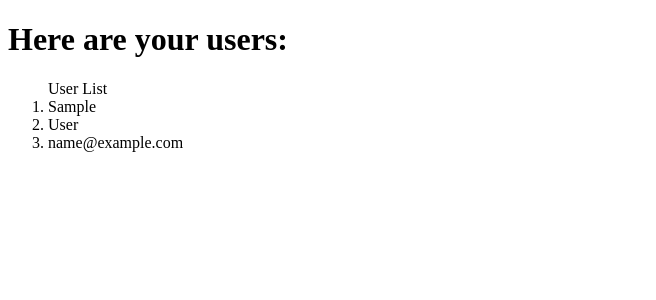
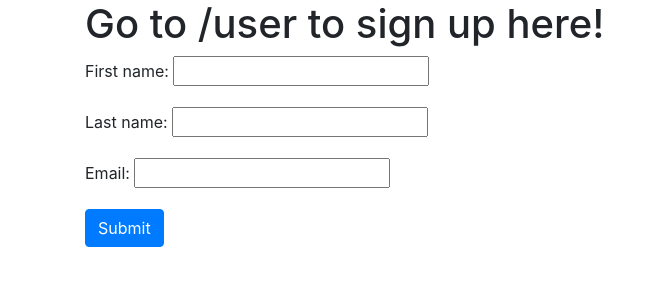
Before and after one commit to huyngopt1994/BootCamp, a Django app: page /first_app/user in a window 1280 px wide. Shown: the top 300 px of the page, without its empty margins (0-656 px from the left). Run offline with Django 3.2, Linux system fonts and the light colour scheme; tables that the repository leaves empty hold one stand-in row (values such as "Sample post"); some libraries are stand-ins or nearby versions.

Commit message:
using model form

```diff
--- a/django/first_django/first_app/forms.py
+++ b/django/first_django/first_app/forms.py
@@ -1,6 +1,12 @@
 from django import forms
 from django.core import validators
+from .models import User
 # Set up Form
+class NewUserForm(forms.ModelForm):
+    class Meta():
+        model = User
+        fields = '__all__'
+
 def check_for_z(value):
 	if value[0].lower() != 'z':
 		raise forms.ValidationError("NAME NEEDS TO START WITH Z")
--- a/django/first_django/first_app/views.py
+++ b/django/first_django/first_app/views.py
@@ -23,6 +23,16 @@ def form_name_view(request):
 	return render(request,'first_app/form_page.html',context={'form':form})
 
 def user(request):
-	user_list = User.objects.order_by('first_name')
-	user_list = {'user_list': user_list}
-	return render(request,'first_app/user.html', context= user_list)
+
+	form = forms.NewUserForm()
+	if request.method == "POST":
+		# some guy submit
+		form = forms.NewUserForm(request.POST)
+
+		if form.is_valid():
+			form.save(commit=True)
+			return index(request)
+		else:
+			print('ERROR FROM INVALID')
+
+	return render(request,'first_app/user.html',{'form':form})
--- a/django/first_django/templates/first_app/user.html
+++ b/django/first_django/templates/first_app/user.html
@@ -4,15 +4,17 @@
 <head>
     <meta charset="UTF-8">
     <title>This is user list</title>
+    <link rel="stylesheet" href="https://stackpath.bootstrapcdn.com/bootstrap/4.0.0/css/bootstrap.min.css">
 </head>
 <body>
-<h1>Here are your users:</h1>
-    {% for user in user_list %}
-    <ol> User List
-        <li>{{ user.first_name }}</li>
-        <li>{{ user.last_name }}</li>
-        <li>{{ user.email }}</li>
-        </ol>
-    {% endfor %}
+<div class="container">
+        <h1>Go to /user to sign up here!</h1>
+    <form method="POST">
+        {{ form.as_p }}
+        {% csrf_token %}
+        <input type="submit" class="btn btn-primary" value="Submit">
+    </form>
+</div>
+
 </body>
 </html>
```
